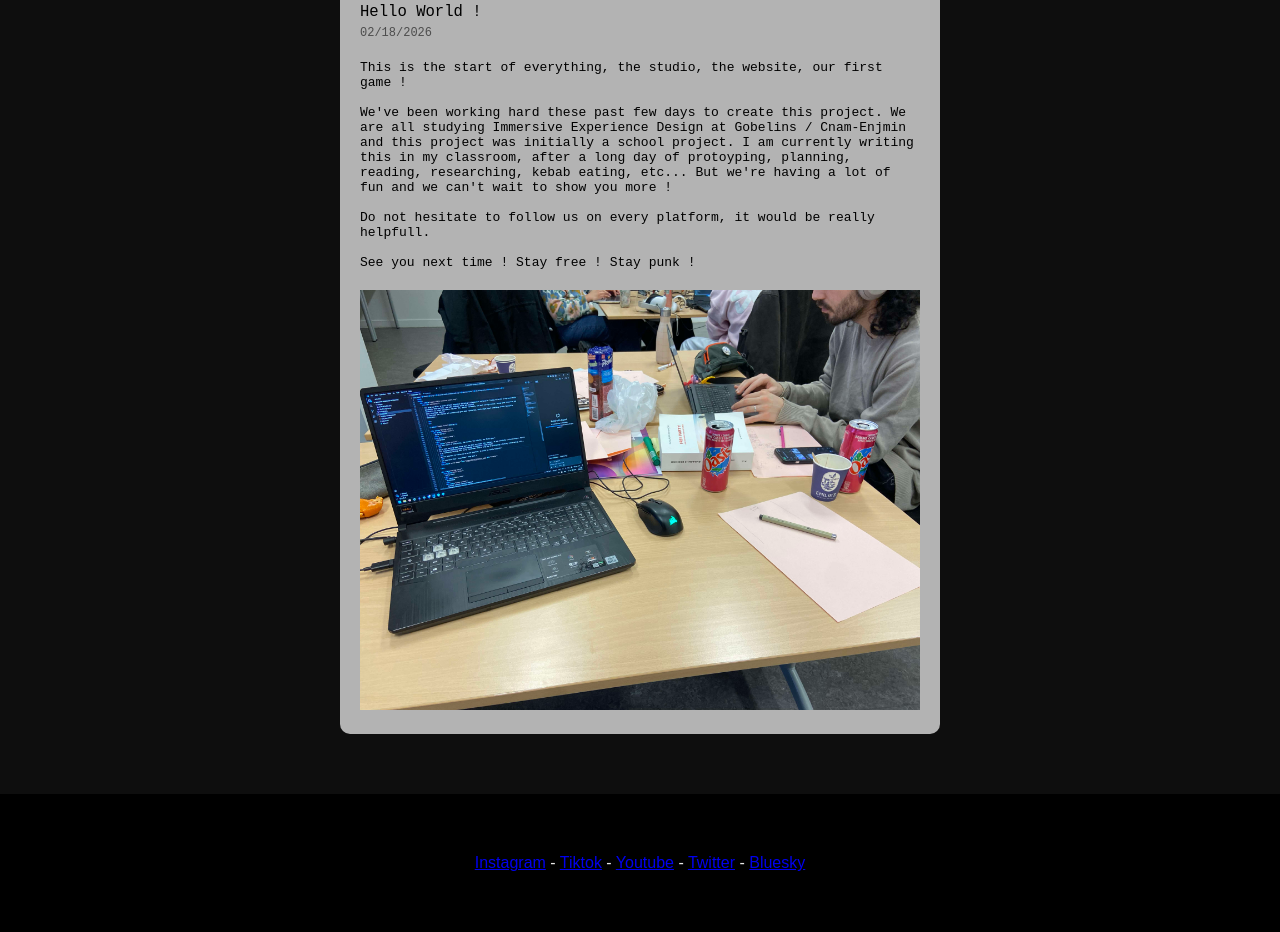
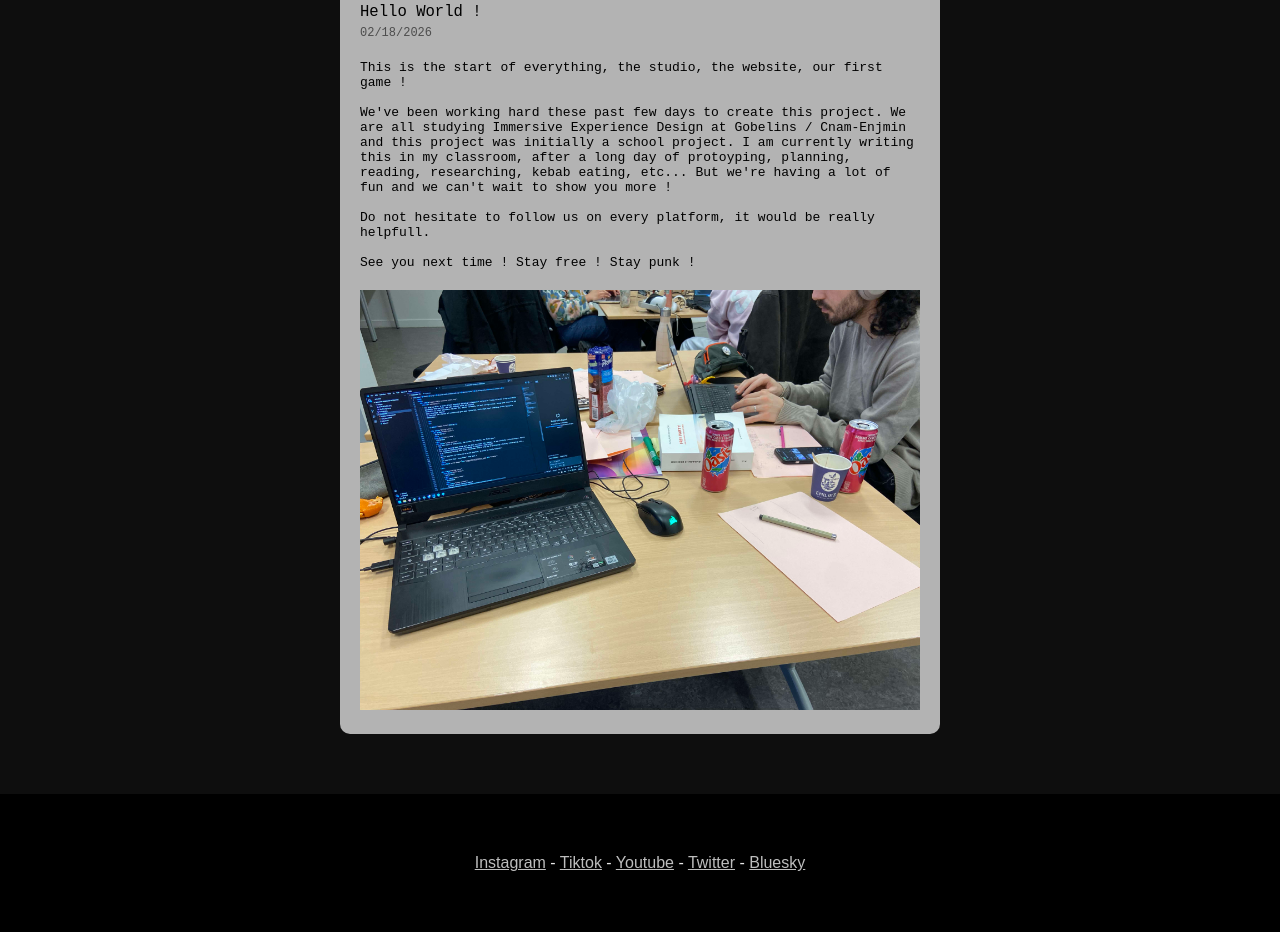
Before and after one commit to Blum3/punkpunk-website, a plain HTML site: page index.html in a window 1280 px wide. Shown: the part 1042-1974 px from the top of the page. Drawn offline with Linux system fonts and the light colour scheme.

Commit message:
updates footer link style

```diff
--- a/style.css
+++ b/style.css
@@ -37,6 +37,14 @@ nav {
   gap: 40px;
   align-items: center;
   font-size: x-large;
+}
+
+footer a {
+  color: rgb(190, 190, 190);
+}
+
+footer a:hover {
+  color: white;
 }
 
 nav a:hover {
```
